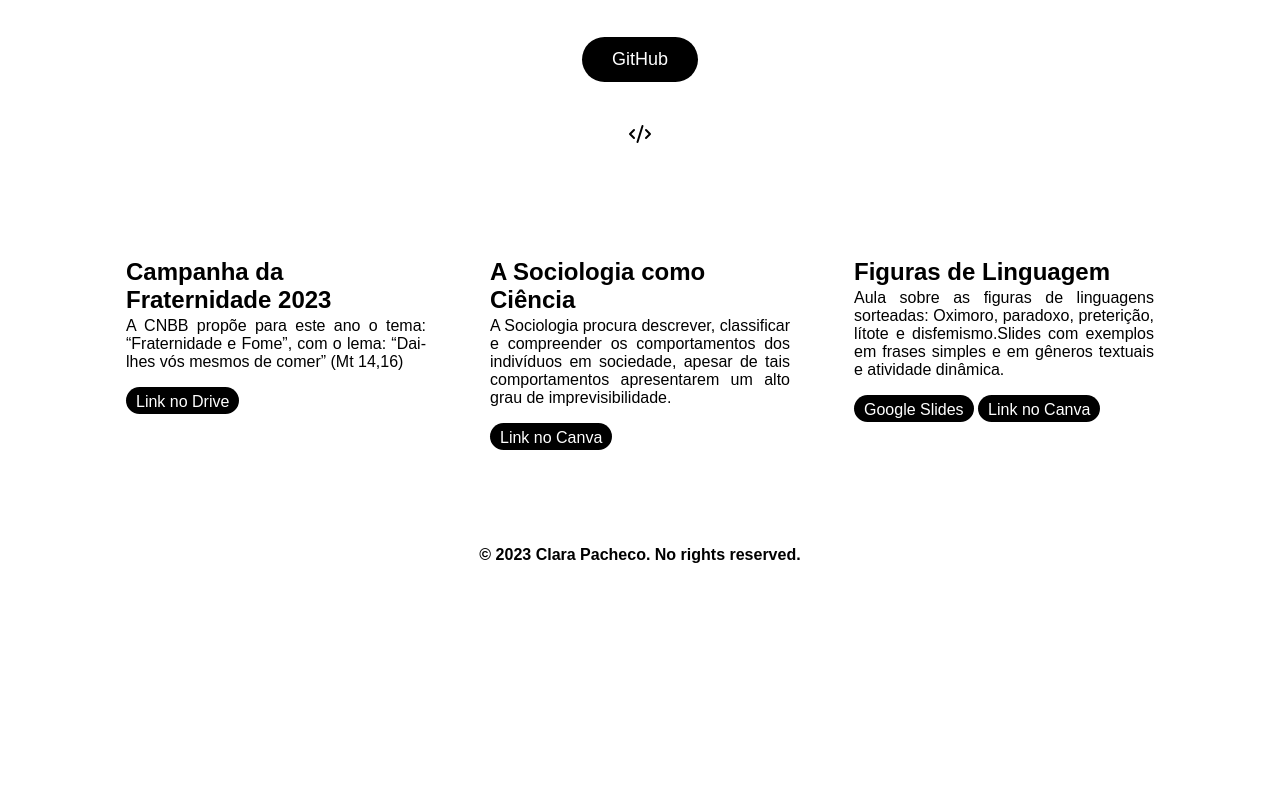
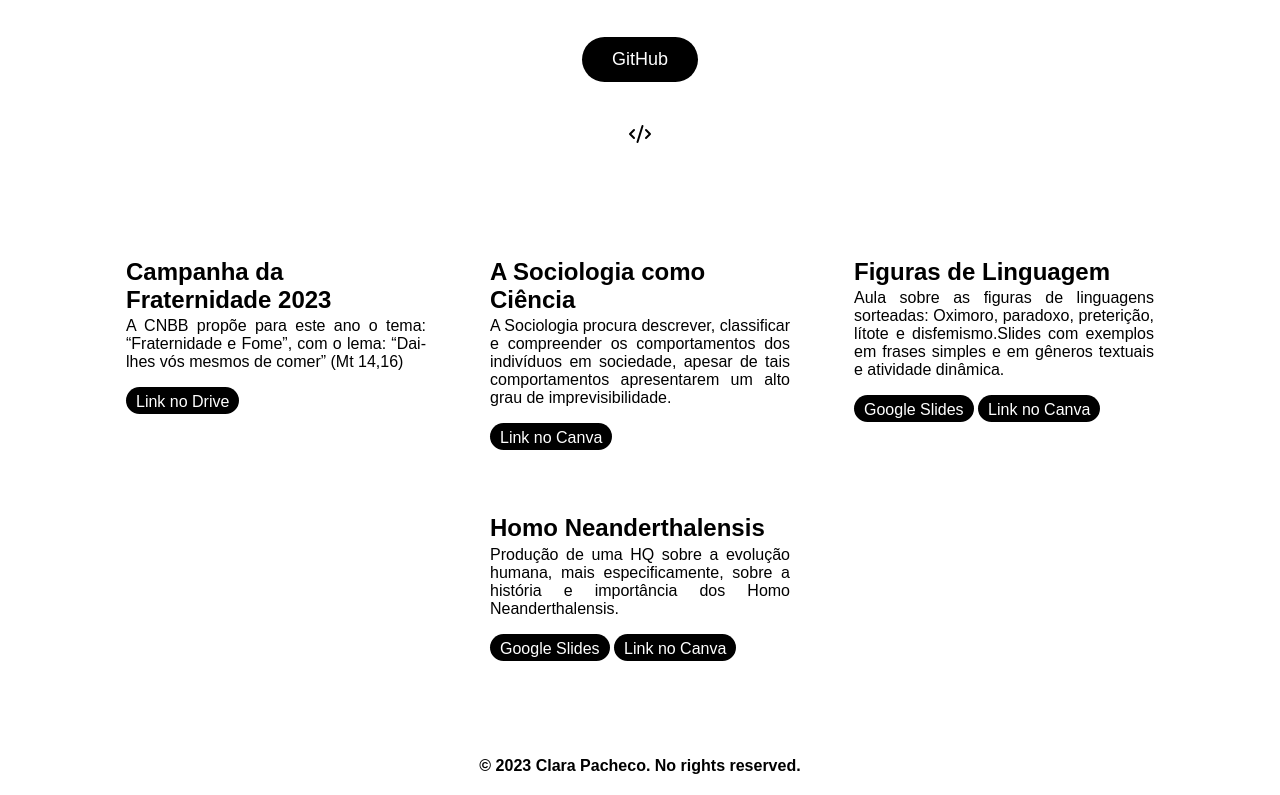
Before and after one commit to wejoyit/mylinks, a plain HTML site: page index.html in a window 1280 px wide. Shown: the part 237-1032 px from the top of the page. Before the commit the page ends 821 px from the top, so only its background shows below. Drawn offline with Linux system fonts and the light colour scheme; a web font is replaced by a local one.

Commit message:
Biologia HQ

```diff
--- a/index.html
+++ b/index.html
@@ -41,6 +41,15 @@ o lema: “Dai-lhes vós mesmos de comer” (Mt 14,16)</p>
               <a class="linkUrl" href="https://www.canva.com/design/DAFkcncFmbA/P0XbcxhnrPgVZmA_9-T-qw/edit?utm_content=DAFkcncFmbA&utm_campaign=designshare&utm_medium=link2&utm_source=sharebutton"><p class="links">Link no Canva</p>
               </a>
             </div>
+            <div class="box">
+                <h2>Homo Neanderthalensis</h2>
+                <p> Produção de uma HQ sobre a evolução humana, mais especificamente, sobre a história e importância dos Homo Neanderthalensis.
+                    </p>
+              <a class="linkUrl" href="https://docs.google.com/presentation/d/1zHi3GOosB-rqJI_It8Y0BVn1eX7qYddd/edit?usp=sharing&ouid=105830342053256423083&rtpof=true&sd=true"><p class="links">Google Slides</p>
+              </a>
+              <a class="linkUrl" href="https://www.canva.com/design/DAFlq7pYPmI/vH8hMoFdDhtgCQKF8QmW4A/edit?utm_content=DAFlq7pYPmI&utm_campaign=designshare&utm_medium=link2&utm_source=sharebutton"><p class="links">Link no Canva</p>
+              </a>
+            </div>
         </section>
         <footer class="footer">
             <p>&copy; 2023 Clara Pacheco. No rights reserved.</p>
```
